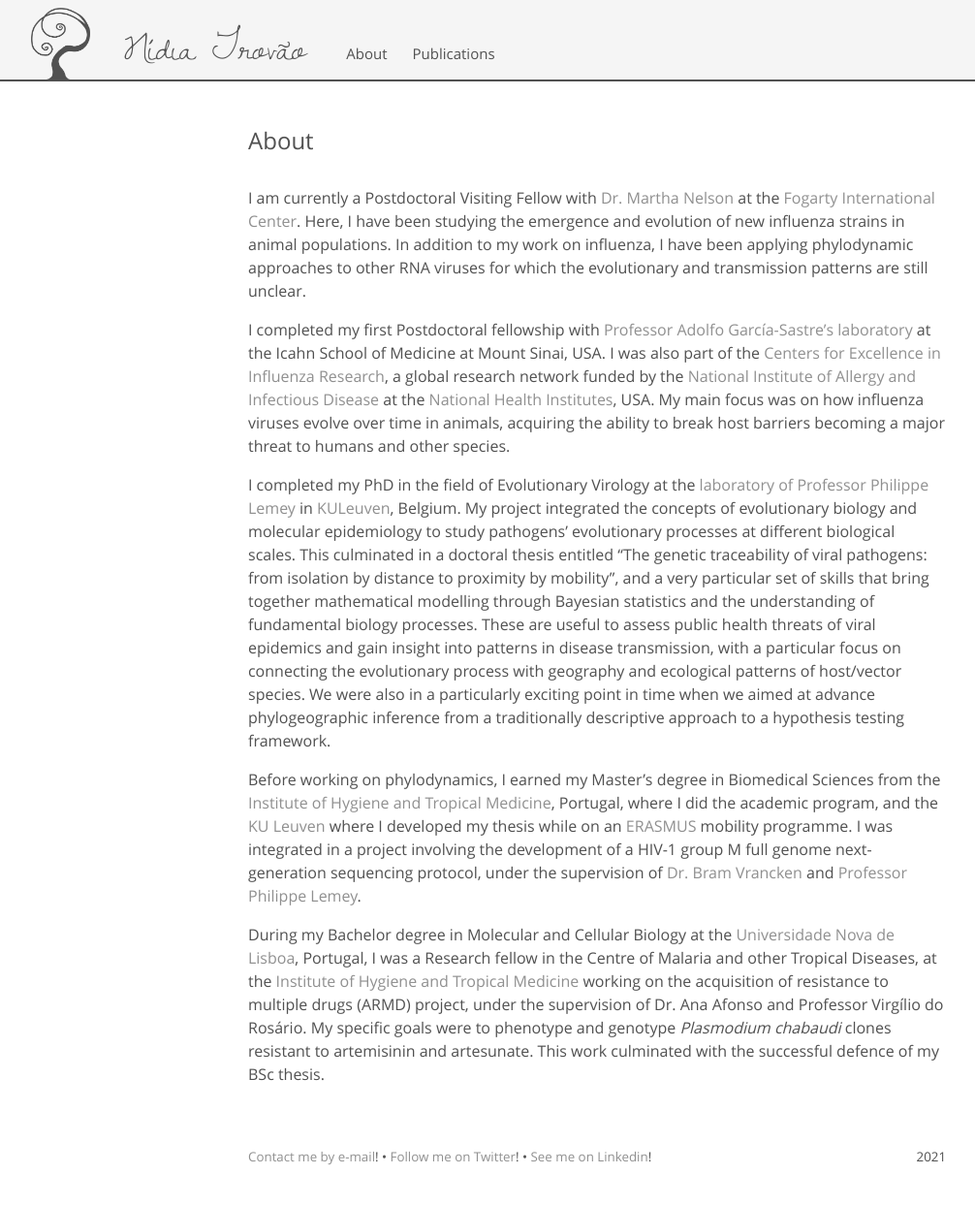
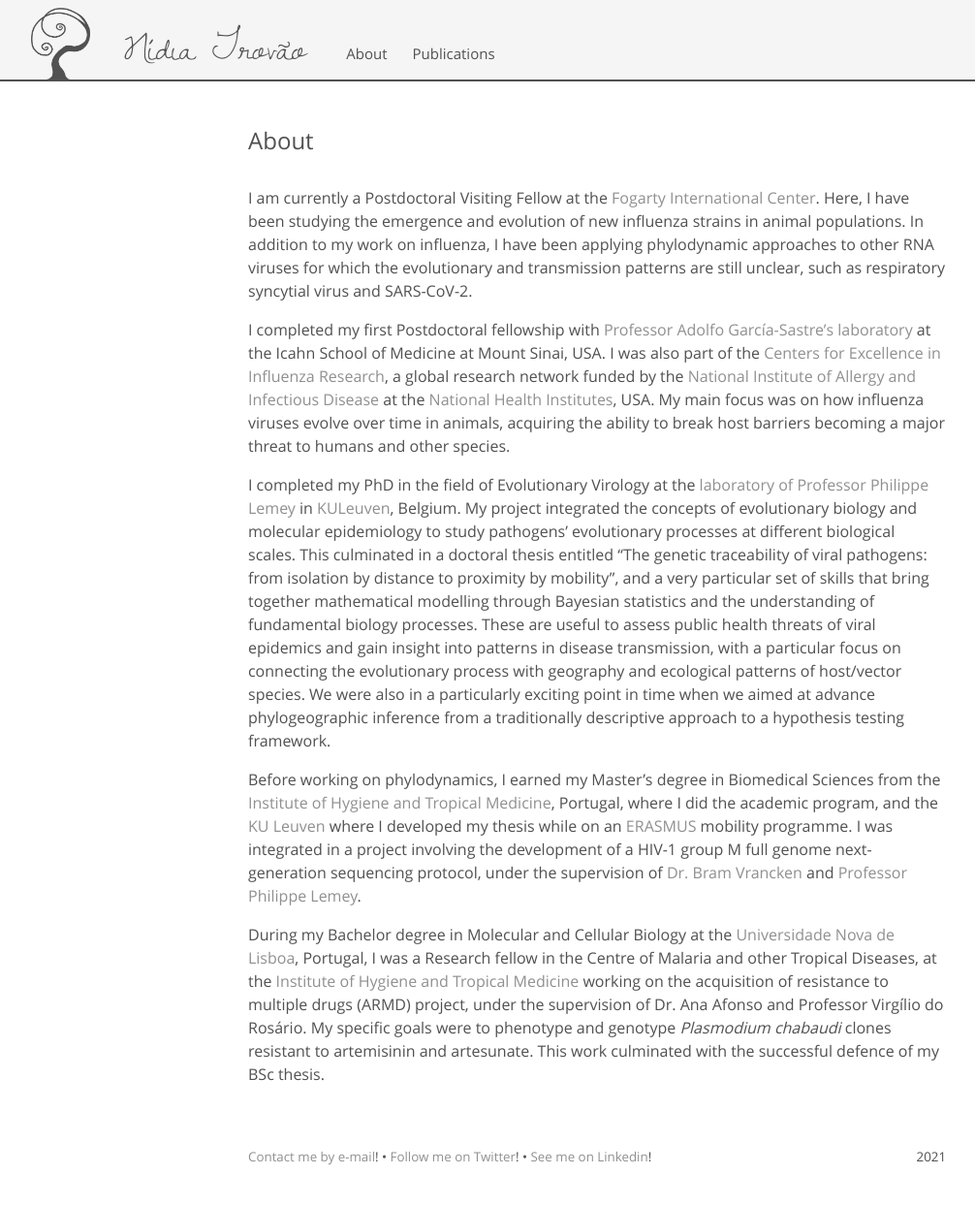
Before and after one commit to nidiatrovao/nidiatrovao.github.io, a Jekyll site: the page built from about.md, in a window 1280 px wide. Shown: the whole page at 97% size, without its empty margins (24-1030 px from the left). Built offline with Jekyll 4.4.1, drawn with Linux system fonts in a browser that asks for light colours.

Commit message:
Update about.md

```diff
--- a/about.md
+++ b/about.md
@@ -3,7 +3,7 @@ layout: page
 title: About
 ---
 <br>
-I am currently a Postdoctoral Visiting Fellow with [Dr. Martha Nelson](http://misms.net/staff/martha-nelson/) at the [Fogarty International Center](https://www.fic.nih.gov/Pages/Default.aspx). Here, I have been studying  the emergence and evolution of new influenza strains in animal populations. In addition to my work on influenza, I have been applying phylodynamic approaches to other RNA viruses for which the evolutionary and transmission patterns are still unclear.
+I am currently a Postdoctoral Visiting Fellow at the [Fogarty International Center](https://www.fic.nih.gov/Pages/Default.aspx). Here, I have been studying  the emergence and evolution of new influenza strains in animal populations. In addition to my work on influenza, I have been applying phylodynamic approaches to other RNA viruses for which the evolutionary and transmission patterns are still unclear, such as respiratory syncytial virus and SARS-CoV-2.
 
 I completed my first Postdoctoral fellowship with [Professor Adolfo García-Sastre's laboratory](http://labs.icahn.mssm.edu/garcia-sastre/) at the Icahn School of Medicine at Mount Sinai, USA. I was also part of the [Centers for Excellence in Influenza Research](http://www.niaidceirs.org/), a global research network funded by the [National Institute of Allergy and Infectious Disease](https://www.niaid.nih.gov/) at the [National Health Institutes](https://www.nih.gov/), USA. My main focus was on how influenza viruses evolve over time in animals, acquiring the ability to break host barriers becoming a major threat to humans and other species.
 
```
